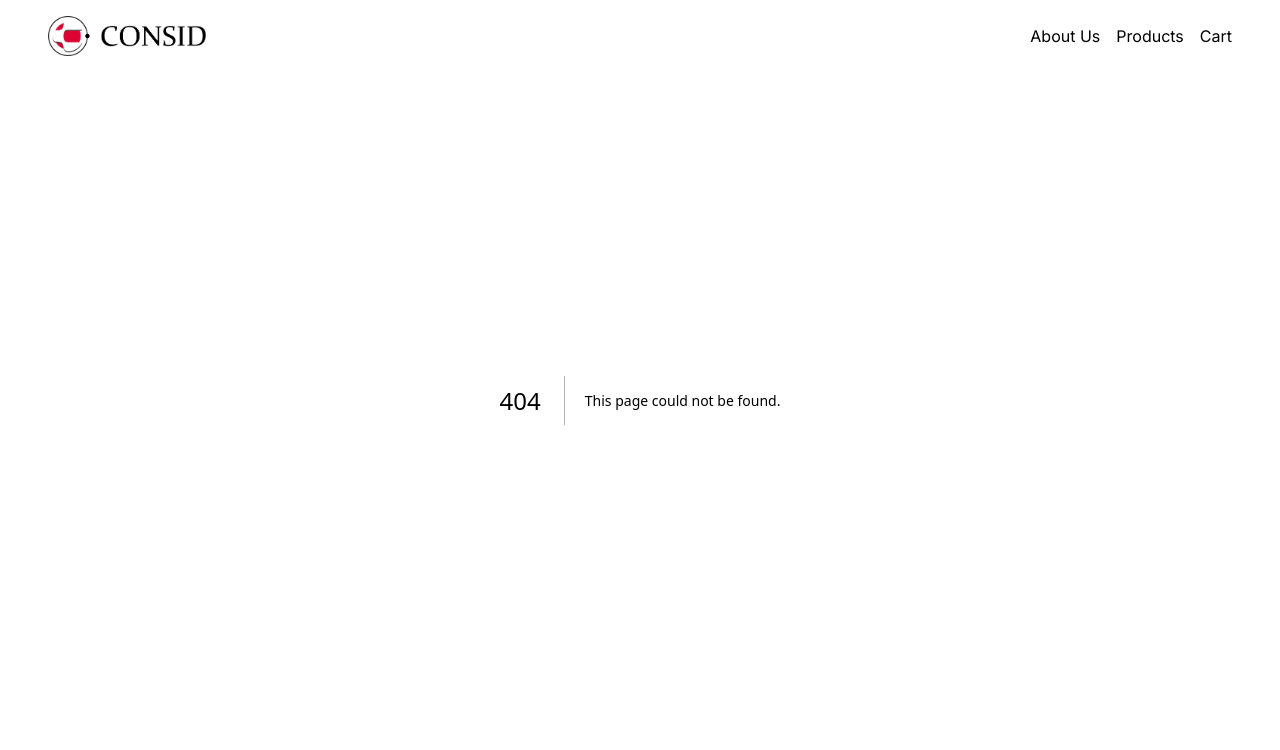
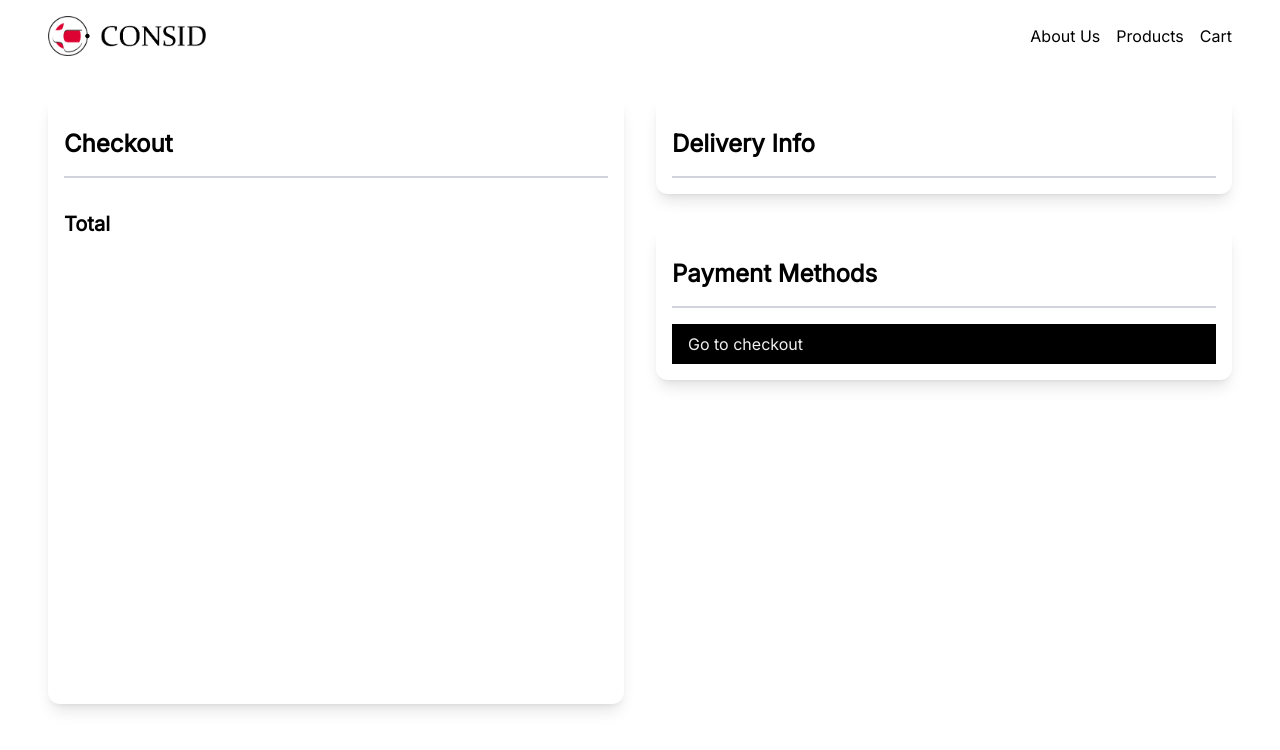
Before and after one commit to GITZMBE/uppgift-frontend-nextjs, a Next.js app in the folder next/: page /checkout in a window 1280 px wide. Before the commit this address had no page. Shown: the top 750 px of the page. Built offline with nearby package versions, Linux system fonts and the light colour scheme.

Commit message:
Add layout for checkout page

```diff
--- a/next/app/cart/page.tsx
+++ b/next/app/cart/page.tsx
@@ -6,6 +6,7 @@ import CartItemRecord from "../../src/components/CartItemRecord";
 import CartItem from "../../src/models/cartItem";
 import { useRecoilState } from "recoil";
 import { cartState } from "../../src/recoil";
+import Link from "next/link";
 
 const CartPage = () => {
   const [cart, setCart] = useRecoilState<CartItem[]>(cartState);
@@ -13,12 +14,17 @@ const CartPage = () => {
   return (
     <Container>
       {cart.length > 0 ? (
-        <div className='w-full lg:max-w-[60vw] flex flex-col gap-4'>
-          <h2 className='text-3xl'>Cart</h2>
-          <div className='flex flex-col gap-4'>
-            {cart &&
-              cart.map((item: CartItem) => <CartItemRecord key={item.id} item={item} />)}
+        <div className="flex flex-col gap-4 items-center">
+          <div className='w-full lg:max-w-[60vw] flex flex-col gap-4'>
+            <h2 className='text-3xl'>Cart</h2>
+            <div className='flex flex-col gap-4'>
+              {cart &&
+                cart.map((item: CartItem) => (
+                  <CartItemRecord key={item.id} item={item} />
+                ))}
+            </div>
           </div>
+          <Link href='/checkout' className="py-2 px-4 bg-black text-light hover:text-white">Go to checkout</Link>
         </div>
       ) : (
         <div className='w-full h-[70vh] flex justify-center items-center'>
--- /dev/null
+++ b/next/app/checkout/page.tsx
@@ -0,0 +1,56 @@
+"use client";
+
+import CartItemRecord from "@/src/components/CartItemRecord";
+import CartItem from "@/src/models/cartItem";
+import { cartState } from "@/src/recoil";
+import Link from "next/link";
+import React from "react";
+import { useRecoilState } from "recoil";
+
+const CheckoutPage = () => {
+  const [cart, setCart] = useRecoilState(cartState);
+
+  return (
+    <div className='w-full h-screen flex gap-8 py-24 px-4 sm:px-8 md:px-12'>
+      <div className='w-full lg:max-w-[45vw] flex flex-col gap-4 p-4 shadow-lg rounded-xl'>
+        <h2 className='text-2xl font-bold py-4 border-b-2 border-gray-300'>
+          Checkout
+        </h2>
+        <div className='flex flex-col gap-4 overflow-y-scroll scroll-hidden'>
+          {cart &&
+            cart.map((item: CartItem) => (
+              <CartItemRecord key={item.id} item={item} />
+            ))
+          }
+        </div>
+        <div className="w-full flex justify-between items-center gap-4 text-xl">
+          <span className="font-semibold">Total</span>
+          <span className="font-bold">
+            {}
+          </span>
+        </div>
+      </div>
+      <div className='w-full flex flex-col gap-8'>
+        <div className='flex flex-col gap-4 p-4 shadow-lg rounded-xl'>
+          <h2 className='text-2xl font-bold border-b-2 py-4 border-gray-300'>
+            {" "}
+            Delivery Info
+          </h2>
+        </div>
+        <div className='flex flex-col gap-4 p-4 shadow-lg rounded-xl'>
+          <h2 className='text-2xl font-bold border-b-2 py-4 border-gray-300'>
+            Payment Methods
+          </h2>
+          <Link
+          href='/checkout'
+          className='py-2 px-4 bg-black text-light hover:text-white'
+          >
+            Go to checkout
+          </Link>
+        </div>
+      </div>
+    </div>
+  );
+};
+
+export default CheckoutPage;
--- a/next/app/globals.css
+++ b/next/app/globals.css
@@ -3,5 +3,12 @@
 @tailwind utilities;
 
 @layer utilities {
+  .scroll-hidden::-webkit-scrollbar {
+    display: none;
+  }
 
+  .scroll-hidden {
+    -ms-overflow-style: none;
+    scrollbar-width: none;
+  }
 }
--- a/next/app/page.tsx
+++ b/next/app/page.tsx
@@ -24,7 +24,7 @@ const Home = async () => {
   const startpage = data.startpage;
 
   return (
-    <div className='w-full min-h-[200vh]'>
+    <div className='w-full min-h-screen'>
       {startpage && (
         <>
           <div className='relative flex items-center max-h-[50vh] overflow-hidden'>
--- a/next/src/components/CartItemRecord.tsx
+++ b/next/src/components/CartItemRecord.tsx
@@ -12,13 +12,13 @@ const CartItemRecord = ({ item }: { item: CartItem }) => {
 
   return (
     <div
-      className='group relative flex justify-between gap-12 w-full p-4 pr-16 rounded-lg border-2 border-gray-300'
+      className='group relative flex justify-between gap-12 w-full p-4 pr-16 rounded-lg shadow-md'
       onClick={(_) => {}}
     >
       <div className='flex items-center gap-4'>
         <Image
           data={item.mainImage.responsiveImage}
-          style={{ width: 100, height: 100 }}
+          style={{ width: 100, height: 100, borderRadius: 8 }}
         />
         <div className='flex flex-col justify-between h-full'>
           <h2 className='text-xl font-bold'>{item.name}</h2>
```
